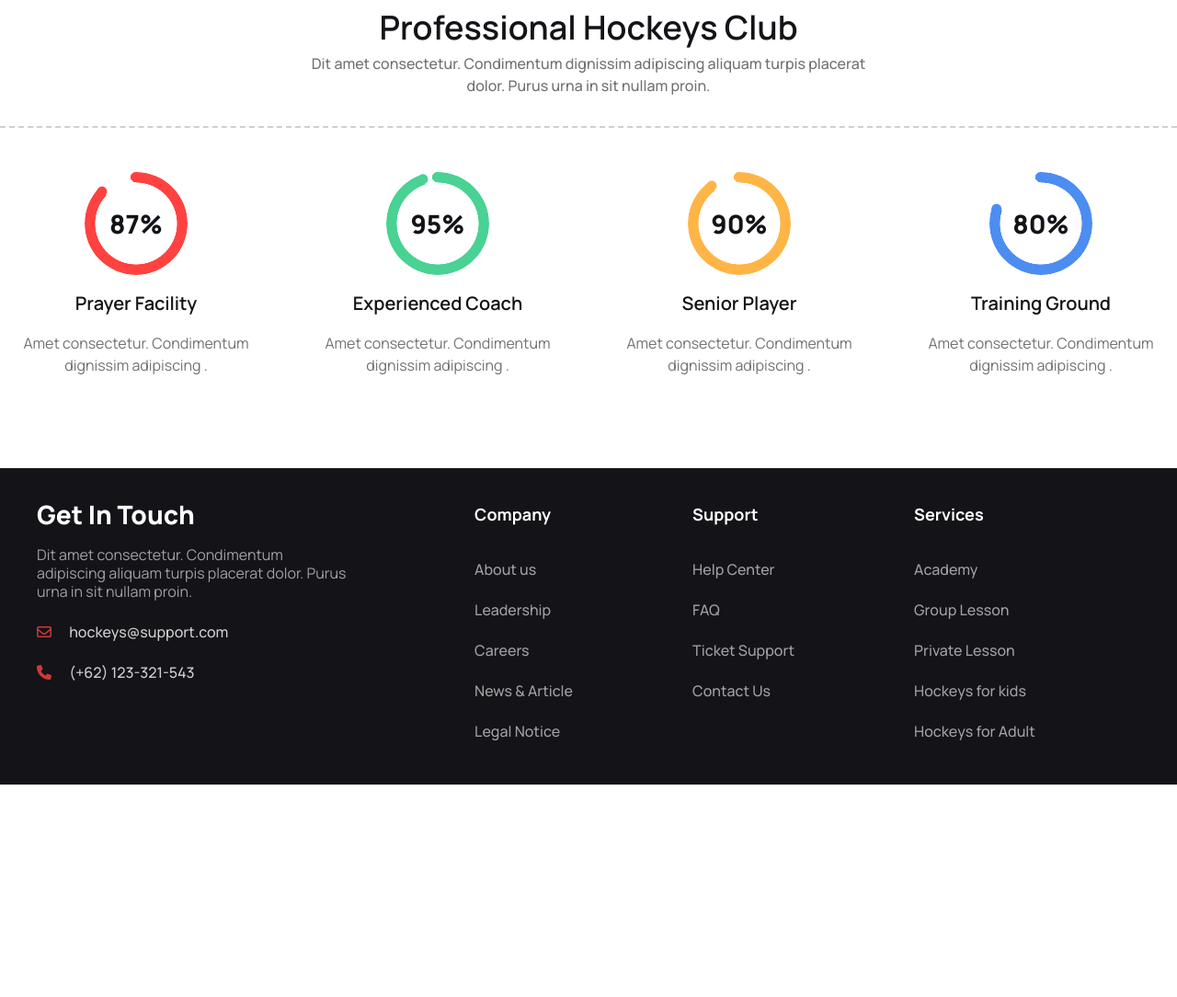
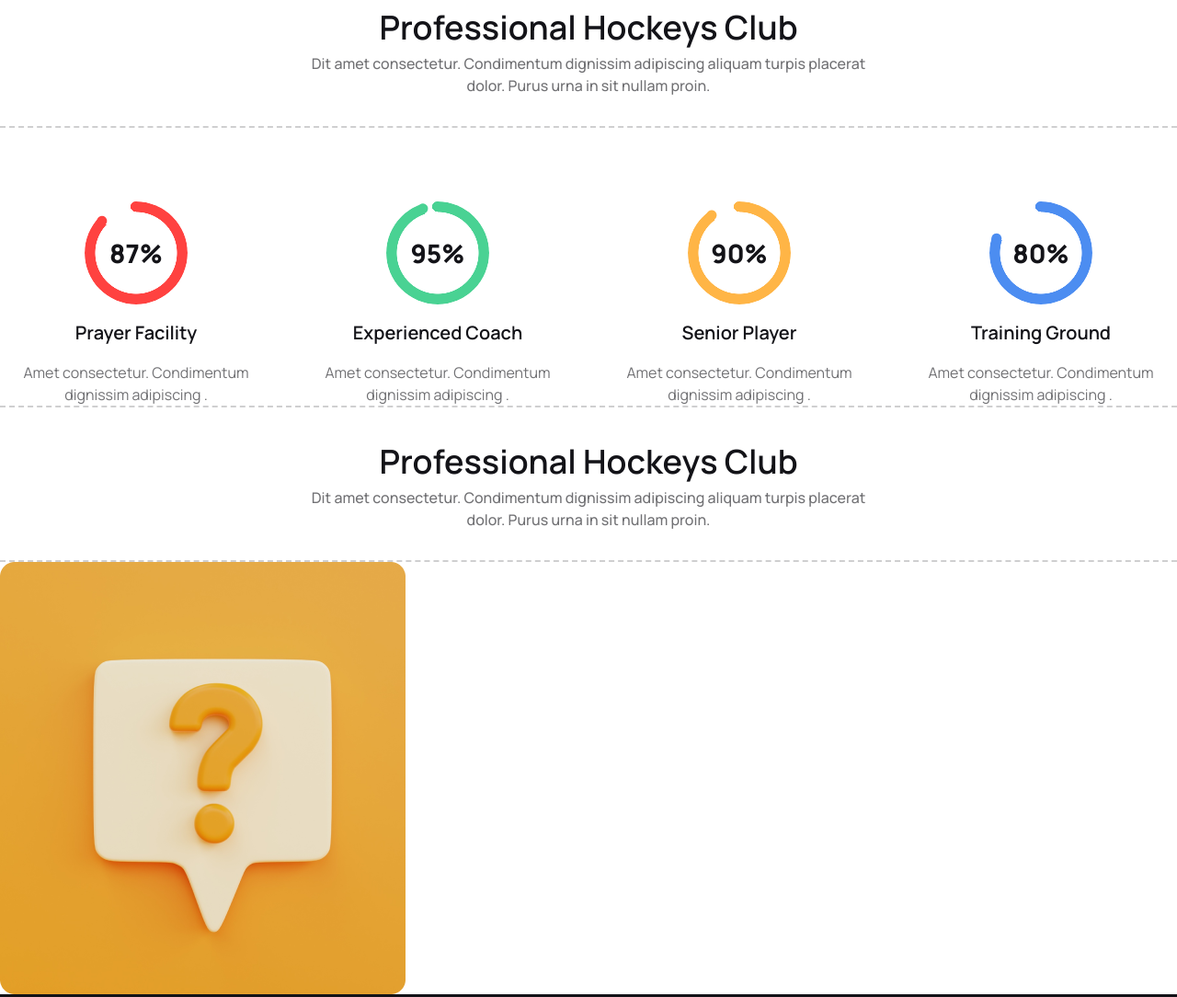
Before and after one commit to AbuMdNayeemKhan/project-3, a plain HTML site: page index.html in a window 1280 px wide. Shown: the part 99-1183 px from the top of the page at 92% size. Before the commit the page ends 952 px from the top, so only its background shows below. Drawn offline with nearby package versions, Linux system fonts and the light colour scheme.

Commit message:
adding heading and title

```diff
--- a/index.html
+++ b/index.html
@@ -64,10 +64,12 @@
     </header>
     <main class="container mx-auto">
         <!-- professional start -->
-        <section class="border-t-2 border-[#131318] border-dashed border-opacity-20 pt-8 pb-[100px]">
-            <h1 class="font-semibold text-[36px] text-[#131318] text-center">Professional Hockeys Club</h1>
-            <p class="font-medium text-[#131318] opacity-60 text-center max-w-[607px] mx-auto">Dit amet consectetur. Condimentum dignissim adipiscing aliquam turpis placerat dolor. Purus urna in sit nullam proin. </p>
-            <div class="flex flex-col md:flex-row gap-8 border-t-2 border-[#131318] border-dashed border-opacity-20 mt-8 pt-12">
+        <section class="">
+            <div class="border-t-2 border-b-2 border-[#131318] border-dashed border-opacity-20 pt-8 pb-8">
+              <h1 class="font-semibold text-[36px] text-[#131318] text-center">Professional Hockeys Club</h1>
+              <p class="font-medium text-[#131318] opacity-60 text-center max-w-[607px] mx-auto">Dit amet consectetur. Condimentum dignissim adipiscing aliquam turpis placerat dolor. Purus urna in sit nullam proin. </p>
+            </div>
+            <div class="flex flex-col md:flex-row gap-8 mt-8 pt-12">
                 <div class="text-center space-y-4">
                     <div class="radial-progress text-[#FF4240]" style="--value:87; --size:7rem; " role="progressbar"><span class="text-[28px] font-extrabold text-[#131318]">87%</span></div>
                     <h3 class="font-semibold text-[20px] text-center text-[#131318]">Prayer Facility</h3>
@@ -90,9 +92,20 @@
                 </div>
             </div>
         </section>
-        <!-- professional ended -->
-
-        <!--  -->
+        <!-- clients start -->
+        <section class="">
+          <div class="border-t-2 border-b-2 border-[#131318] border-dashed border-opacity-20 pt-8 pb-8">
+            <h1 class="font-semibold text-[36px] text-[#131318] text-center">Professional Hockeys Club</h1>
+            <p class="font-medium text-[#131318] opacity-60 text-center max-w-[607px] mx-auto">Dit amet consectetur. Condimentum dignissim adipiscing aliquam turpis placerat dolor. Purus urna in sit nullam proin. </p>
+          </div>
+          <div class="flex">
+            <div>
+              <img src="Images/11.png" alt="">
+            </div>
+            <div></div>
+          </div>
+        </section>
+        <!-- clients ended -->
     </main>
     <footer class="bg-[#131318]">
         <div class="container mx-auto footer p-10 text-neutral-content">
```
Also changed, not shown: test.html (added, +25 -0 lines).
